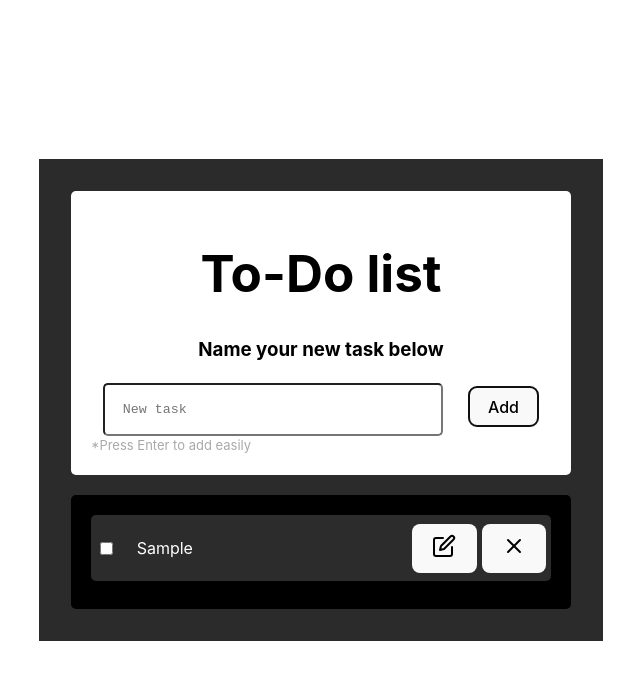
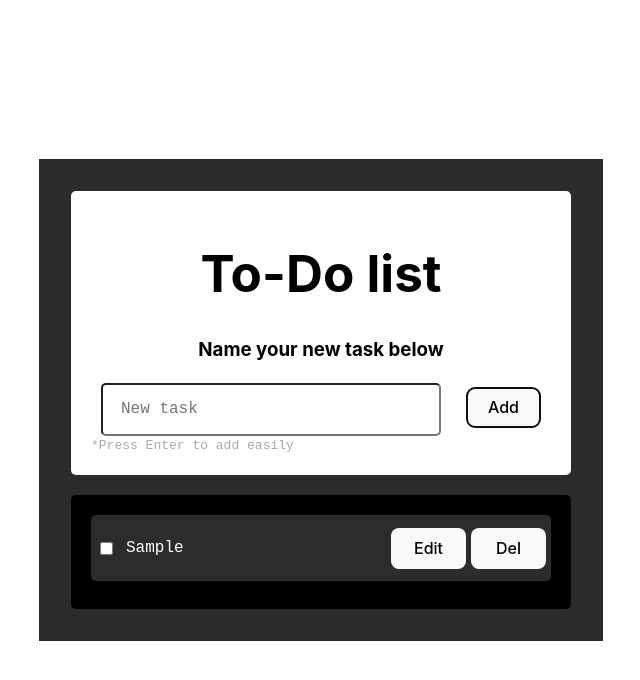
Before and after one commit to SaldarriagaOmar/task-list-protalento, a React (Vite) app in the folder my-react-task-list/: page / in a window 1280 px wide. Both pictures are taken after typing "Sample" into the empty fields and a click on the button "Add". Shown: the top 680 px of the page, without its empty margins (319-959 px from the left). Built offline with nearby package versions, Linux system fonts and the light colour scheme.

Commit message:
LocalStorage listo

```diff
--- a/my-react-task-list/src/App.css
+++ b/my-react-task-list/src/App.css
@@ -23,6 +23,7 @@
   border-radius: 5px;
   color: white;
   margin-top: 20px;
+
 }
 
 
@@ -42,6 +43,7 @@
   font-family: 'Courier New', Courier, monospace;
   border-radius: 5px;
   width: 300px;
+  font-size: medium;
 }
 
 #form p {
--- a/my-react-task-list/src/App.jsx
+++ b/my-react-task-list/src/App.jsx
@@ -1,39 +1,55 @@
-import react, { useState } from 'react'
-import './App.css'
-import Task from './components/task'
+import React, { useState, useEffect } from 'react';
+import './App.css';
+import Task from './components/task';
 
+function App() {
+  const [tasks, setTasks] = useState([]);
+  const [newItem, setNewItem] = useState('');
 
-export default function App() {
-  const [tasks, setTasks] = useState([])
-  const [newItem, setNewItem] = useState("")
+  useEffect(() => {
+    const data = localStorage.getItem('toDoItems');
+    if (data) {
+      setTasks(JSON.parse(data));
+    }
+  }, []);
 
   function AddTask() {
     const taskItem = {
-      id: 1,
+      id: tasks.length,
       item: newItem,
-      status: false
-    }
-    setTasks([...tasks, taskItem])
+      status: false,
+    };
+    setTasks([...tasks, taskItem]);
+    setNewItem('');
+
+
+    localStorage.setItem('toDoItems', JSON.stringify([...tasks, taskItem]));
+  }
+
+  function handleDelete(id) {
+    setTasks(tasks.filter(task => task.id !== id));
+
+    localStorage.setItem('toDoItems', JSON.stringify(tasks.filter(task => task.id !== id)));
   }
 
   function handleSubmit(e) {
     e.preventDefault();
-    AddTask()
-    setNewItem('')
+    AddTask();
   }
 
   return (
     <div>
-      <div id='form'>
+      <div id="form">
         <h1>To-Do list</h1>
         <h3>Name your new task below</h3>
 
         <form action="" onSubmit={handleSubmit}>
           <input
-            className='inText'
+            className="inText"
             type="text"
-            placeholder='New task'
-            value={newItem} onChange={(e) => setNewItem(e.target.value)}
+            placeholder="New task"
+            value={newItem}
+            onChange={e => setNewItem(e.target.value)}
             required
           />
 
@@ -42,11 +58,20 @@ export default function App() {
         <p>*Press Enter to add easily</p>
       </div>
 
-      <div id='task'>
+      <div id="task">
         {tasks.map(task => (
-          <Task key={task.id} description={task.item} />))}
+          <Task
+            key={task.id}
+            description={task.item}
+            onDelete={handleDelete}
+            id={task.id}
+            tasks={tasks}
+            setTasks={setTasks}
+          />
+        ))}
       </div>
+    </div>
+  );
+}
 
-    </div>
-  )
-}
+export default App;
--- a/my-react-task-list/src/components/Task.jsx
+++ b/my-react-task-list/src/components/Task.jsx
@@ -1,41 +1,81 @@
-import "./task.css"
+import React, { useState, useEffect } from 'react';
+import './task.css';
+
 export default function Task(props) {
+  const [isDone, setIsDone] = useState(true);
+  const [isEditing, setIsEditing] = useState(false);
+  const [editedDescription, setEditedDescription] = useState(props.description);
+
+  useEffect(() => {
+    const data = localStorage.getItem('toDoItems');
+    if (data) {
+      props.setTasks(JSON.parse(data));
+    }
+  }, []);
+
+  useEffect(() => {
+    localStorage.setItem('toDoItems', JSON.stringify(props.tasks));
+  }, [props.tasks]);
+
+  useEffect(() => {
+    localStorage.setItem('toDoItems', JSON.stringify(props.tasks));
+  }, [props.tasks]);
+
+  function handleChange(e) {
+    setEditedDescription(e.target.value);
+  }
+
+  function handleEdit() {
+    setIsEditing(true);
+  }
+
+  function handleSave() {
+    setIsEditing(false);
+  }
+
+  function confirmDelete() {
+    const confirmDelete = window.confirm(
+      'Are you sure you want to delete this task? This action cannot be undone.'
+    );
+    if (confirmDelete) {
+      props.onDelete(props.id);
+    }
+  }
+
   return (
     <div className="anyTask">
-            <input type="checkbox"/>
+      <input
+        type="checkbox"
+        checked={!isDone}
+        onChange={() => setIsDone(!isDone)}
+      />
       <div className="nombreTarea">
-            <p>{props.description}</p>
+        {isEditing ? (
+          <input
+            className="taskText"
+            type="text"
+            value={editedDescription}
+            onChange={handleChange}
+            required
+          />
+        ) : (
+          <p className={isDone ? '' : 'checked'}>{props.description}</p>
+        )}
       </div>
       <div className="actionbutton">
-                <button id="edit"><svg
-                    width="24"
-                    height="24"
-                    viewBox="0 0 24 24"
-                    xmlns="http://www.w3.org/2000/svg"
-                    fill="none"
-                    stroke="currentColor"
-                    stroke-width="2"
-                    stroke-linecap="round"
-                    stroke-linejoin="round"
-                >
-                    <path d="M11 4H4a2 2 0 0 0-2 2v14a2 2 0 0 0 2 2h14a2 2 0 0 0 2-2v-7" />
-                    <path d="M18.5 2.5a2.121 2.121 0 0 1 3 3L12 15l-4 1 1-4 9.5-9.5z" />
-                </svg></button>
-                <button id="delete"><svg
-                    xmlns="http://www.w3.org/2000/svg"
-                    width="24"
-                    height="24"
-                    viewBox="0 0 24 24"
-                    fill="none"
-                    stroke="currentColor"
-                    stroke-width="2"
-                    stroke-linecap="round"
-                    stroke-linejoin="round"
-                >
-                    <line x1="18" y1="6" x2="6" y2="18" />
-                    <line x1="6" y1="6" x2="18" y2="18" />
-                </svg>
+        {isEditing ? (
+          <button id="save" onClick={handleSave}>
+            Save
+          </button>
+        ) : (
+          <button id="edit" onClick={handleEdit}>
+            Edit
+          </button>
+        )}
+        <button id="delete" onClick={confirmDelete}>
+          Del
         </button>
       </div>
-        </div>)
+    </div>
+  );
 }
--- a/my-react-task-list/src/components/task.css
+++ b/my-react-task-list/src/components/task.css
@@ -12,8 +12,13 @@ button {
     justify-items: end;
     margin-left: 5px;
     padding-right: 5px;
+    width: 75px;
+    text-justify: auto;
 }
 
+p {
+    font-family: 'Courier New', Courier, monospace;
+}
 .nombreTarea {
     text-align: justify;
     width: 250px;
@@ -26,3 +31,20 @@ button {
 #delete:hover {
     background-color: rgb(255, 42, 0);
 }
+#save:hover {
+    background-color: rgb(55, 208, 55);
+}
+
+.taskText {
+    min-height: 28px;
+    padding: 12px 18px;
+    margin-right: 20px;
+    font-family: 'Courier New', Courier, monospace;
+    font-size: medium;
+    border-radius: 5px;
+    width: 220px;
+  }
+.checked{
+    text-decoration: line-through;
+    color: dimgrey;
+}
```
Also changed, not shown: my-react-task-list/src/assets/Save.svg (added). Lines whose indentation alone changed are shown as unchanged.
